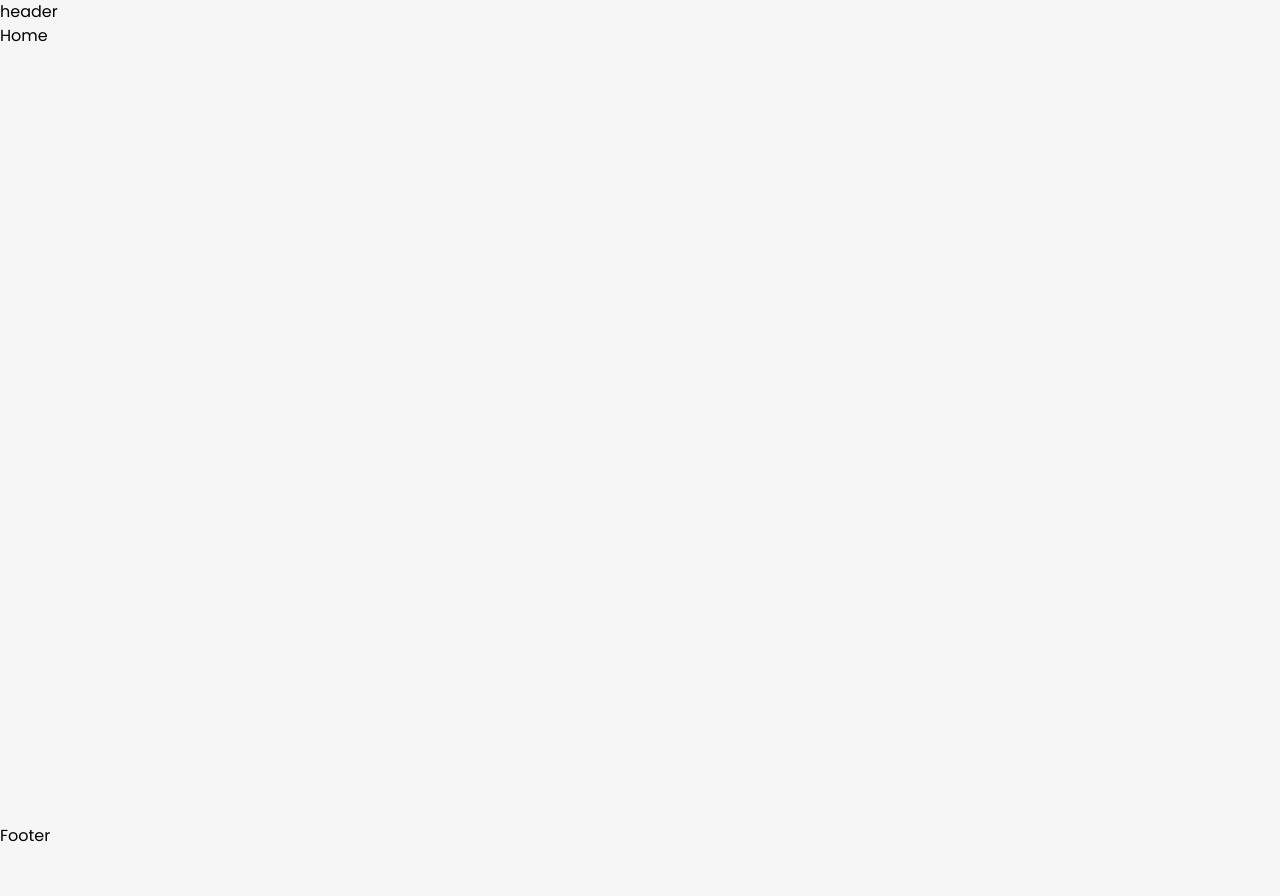
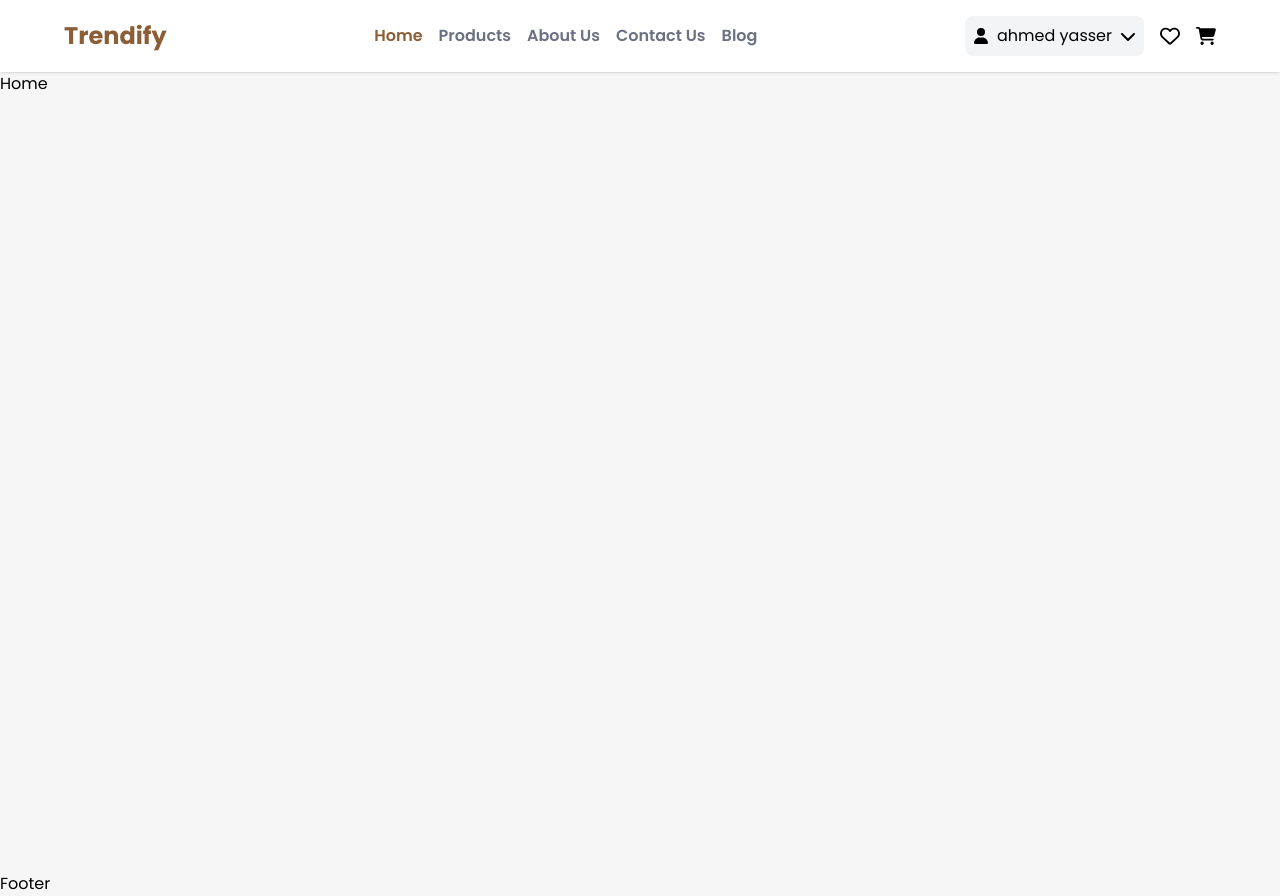
Before and after one commit to ahmedya3ser8/Trendify-Eco, a React (Vite) app: page / in a window 1280 px wide. Before the commit the page ends 848 px from the top, so only its background shows below. Built offline with nearby package versions, Linux system fonts and the light colour scheme.

Commit message:
ADD: header component

```diff
--- a/src/components/layout/header/Header.tsx
+++ b/src/components/layout/header/Header.tsx
@@ -1,8 +1,48 @@
-import { Link } from "react-router-dom";
+import { Link, NavLink } from "react-router-dom";
+
+import { FaCartShopping, FaChevronDown, FaRegHeart, FaUser } from "react-icons/fa6";
+import { useState } from "react";
 
 const Header = () => {
+  const [menuItems] = useState([
+    { route: '/', text: 'Home' },
+    { route: '/products', text: 'Products' },
+    { route: '/about-us', text: 'About Us' },
+    { route: '/contact-us', text: 'Contact Us' },
+    { route: '/blog', text: 'Blog' }
+  ])
   return (
-    <div>header</div>
+    <header className="fixed w-full left-0 top-0 z-999 bg-white py-4 shadow">
+      <div className="container">
+        <div className="flex justify-between items-center">
+          <Link to='/' className="logo text-2xl text-main font-bold"> Trendify </Link>
+          <ul className="flex items-center space-x-4">
+            {menuItems.map((item, index) => (
+              <li key={index}>
+                <NavLink to={item.route} className="text-gray-500 font-semibold transition duration-300"> {item.text} </NavLink>
+              </li>
+            ))}
+          </ul>
+          <ul className="flex items-center space-x-4">
+            <div className="flex items-center gap-2 bg-gray-100 p-2 rounded-lg">
+              <FaUser />
+              <span> ahmed yasser </span>
+              <FaChevronDown />
+            </div>
+            <li>
+              <Link to='/wishlist'>
+                <FaRegHeart className="text-xl" />
+              </Link>
+            </li>
+            <li>
+              <Link to='/cart'>
+                <FaCartShopping className="text-xl" />
+              </Link>
+            </li>
+          </ul>
+        </div>
+      </div>
+    </header>
   )
 }
 
--- a/src/features/products/index.ts
+++ b/src/features/products/index.ts
@@ -1,5 +1,6 @@
 
 export { default as ProductList } from "./pages/product-list/ProductList";
 export { default as ProductDetails } from "./pages/product-details/ProductDetails";
+export { default as Wishlist } from "./pages/wishlist/Wishlist";
 
 export * from "./services/productService";
--- /dev/null
+++ b/src/features/products/pages/wishlist/Wishlist.tsx
@@ -0,0 +1,8 @@
+
+const Wishlist = () => {
+  return (
+    <div>Wishlist</div>
+  )
+}
+
+export default Wishlist;
--- a/src/index.css
+++ b/src/index.css
@@ -17,3 +17,7 @@ body {
   font-family: "Poppins", sans-serif;
   background-color: #F6F6F6;
 }
+
+.active {
+  color: var(--color-main);
+}
--- a/src/layouts/main-layout/MainLayout.tsx
+++ b/src/layouts/main-layout/MainLayout.tsx
@@ -6,7 +6,7 @@ const MainLayout = () => {
   return (
     <>
       <Header />
-      <main className="min-h-screen">
+      <main className="min-h-screen mt-[72px]">
         <Outlet />
       </main>
       <Footer />
--- a/src/routes/AppRoutes.tsx
+++ b/src/routes/AppRoutes.tsx
@@ -13,6 +13,7 @@ const Checkout = lazy(() => import('@features/cart/pages/checkout/Checkout'));
 
 const ProductList = lazy(() => import('@features/products/pages/product-list/ProductList'));
 const ProductDetails = lazy(() => import('@features/products/pages/product-details/ProductDetails'));
+const Wishlist = lazy(() => import('@features/products/pages/wishlist/Wishlist'));
 
 const Home = lazy(() => import('@features/home/Home'));
 const ContactUs = lazy(() => import('@features/contact-us/ContactUs'));
@@ -40,6 +41,7 @@ const router = createBrowserRouter([
       { path: 'blog', element: <Blog /> },
       { path: 'products', element: <ProductList /> },
       { path: 'products/:productId', element: <ProductDetails /> },
+      { path: 'wishlist', element: <Wishlist /> },
       { path: 'cart', element: <Cart /> },
       { path: 'checkout/:cartId', element: <Checkout /> },
     ]
```
